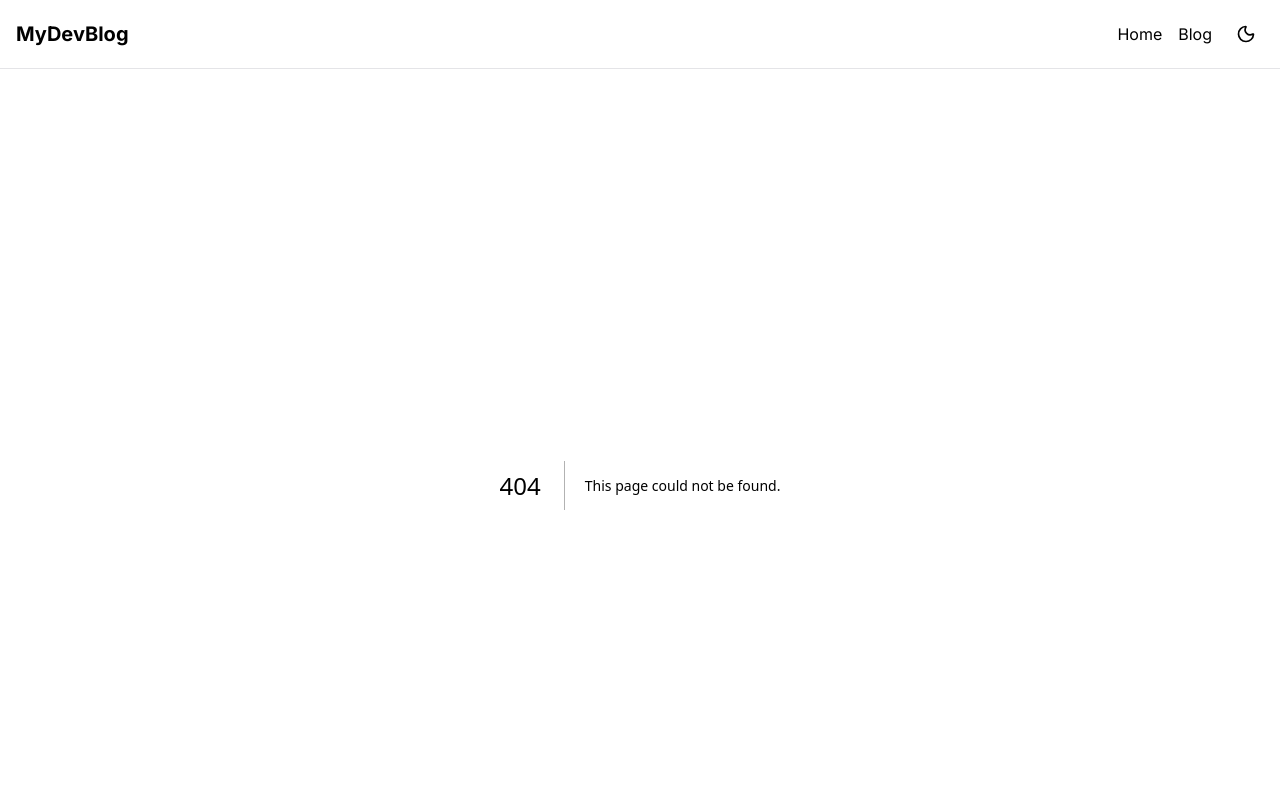
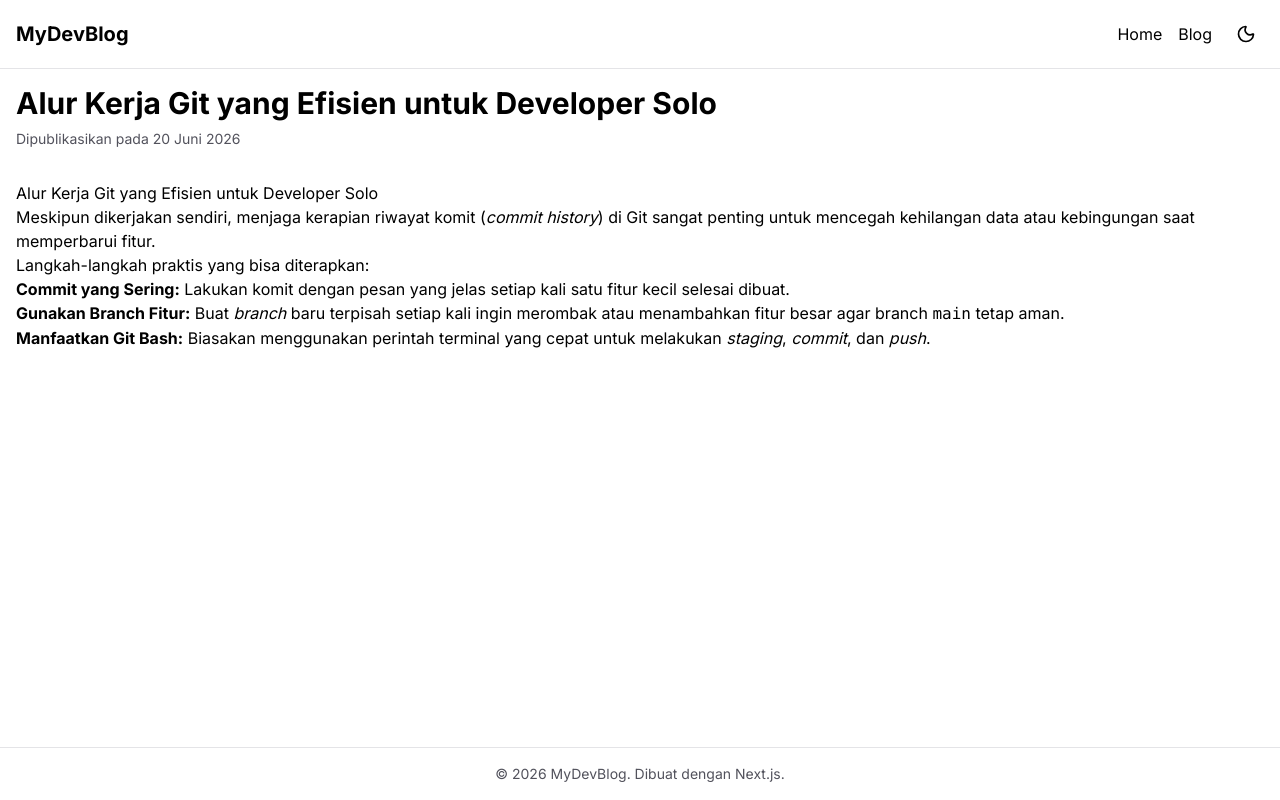
Before and after one commit to Phoenixcat01/nextjs-simple-blog, a Next.js app: page /blog/git-workflow-pro in a window 1280 px wide. Before the commit this address had no page. Shown: the top 800 px of the page. Built offline with nearby package versions, Linux system fonts and the light colour scheme.

Commit message:
feat: add dynamic article detail pages

```diff
--- /dev/null
+++ b/src/app/blog/[slug]/page.tsx
@@ -0,0 +1,37 @@
+// src/app/blog/[slug]/page.tsx
+import { getAllPosts, getPostBySlug } from "@/lib/post-utils";
+import { MDXRemote } from "next-mdx-remote/rsc";
+
+// Props yang diterima halaman ini adalah `params`, yang berisi `slug`
+type BlogPostPageProps = {
+  params: Promise<{ slug: string }>;
+};
+
+// Fungsi ini memberitahu Next.js slug apa saja yang ada
+export async function generateStaticParams() {
+  const posts = getAllPosts();
+  return posts.map((post) => ({
+    slug: post.slug,
+  }));
+}
+
+export default async function BlogPostPage({ params }: BlogPostPageProps) {
+  const { slug } = await params;
+  const { frontmatter, content } = getPostBySlug(slug);
+
+  return (
+    <article className="prose dark:prose-invert max-w-none">
+      <h1 className="text-3xl font-bold mb-2">{frontmatter.title}</h1>
+      <p className="text-sm text-zinc-600 dark:text-zinc-400 mb-8">
+        Dipublikasikan pada{" "}
+        {new Date(frontmatter.date).toLocaleDateString("id-ID", {
+          year: "numeric",
+          month: "long",
+          day: "numeric",
+        })}
+      </p>
+
+      <MDXRemote source={content} />
+    </article>
+  );
+}
```
